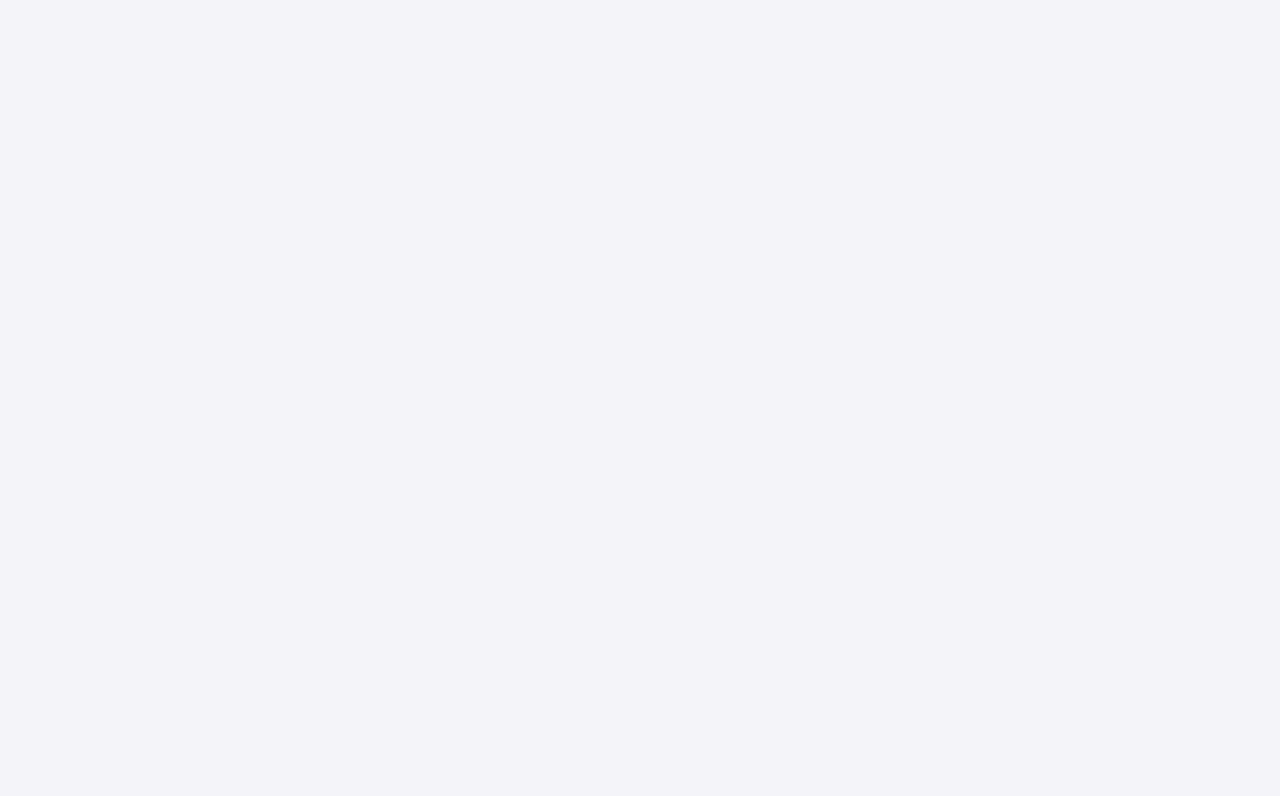
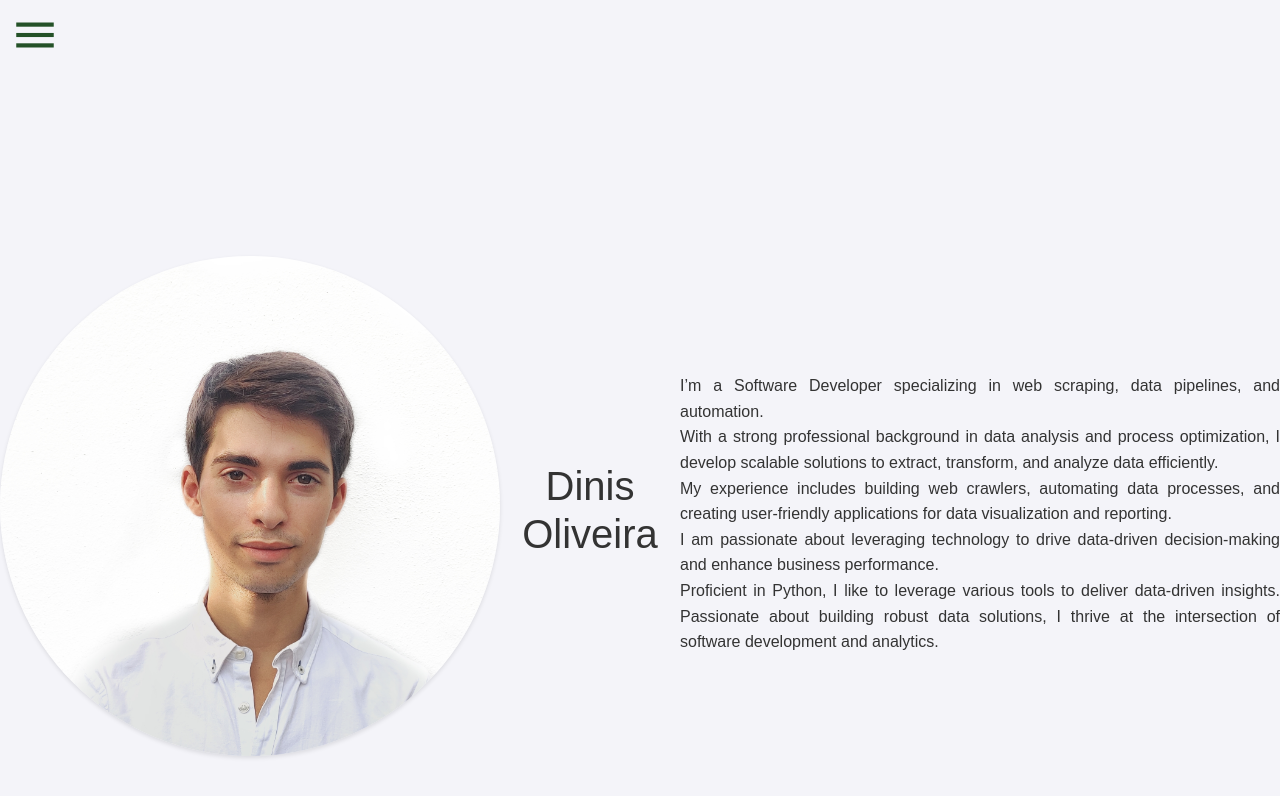
Before and after one commit to DinisOliveira/web-resume, a plain HTML site: page main.html in a window 1280 px wide. Drawn offline with nearby package versions, Linux system fonts and the light colour scheme.

Commit message:
added main page and some styiling

```diff
--- a/main.html
+++ b/main.html
@@ -8,8 +8,43 @@
     <!-- Custom Styles -->
     <link rel="stylesheet" href="styles.css">
     <link href="https://fonts.googleapis.com/icon?family=Material+Icons" rel="stylesheet">
+
 </head>
 <body>
+    <i class="material-icons menu collapsed" data-bs-toggle="collapse" data-bs-target="#navbarContainer" aria-expanded="false" aria-controls="navbarContainer" onClick="toggleMenu()">menu</i>
+    <!-- Collapsible Navbar -->
+    <div class="collapse" id="navbarContainer">
 
+        <nav class="navbar navbar-light flex-column">
+            <div class="container my-5">
+                <ul class="navbar-nav">
+                    <li class="nav-item"><a class="nav-link" href="resume.html">Resume</a></li>
+                    <li class="nav-item"><a class="nav-link" href="#about">Linkedin</a></li>
+                    <li class="nav-item"><a class="nav-link" href="#skills">GitHub</a></li>
+                    <li class="nav-item"><a class="nav-link" href="#experience">Email</a></li>
+                    <!-- <li class="nav-item"><a class="nav-link" href="#education">Education</a></li> -->
+                </ul>
+            </div>
+        </nav>
+    </div>
+    <div class="profile-container ">
+
+        <img src="srcs/imgs/IMG_20230524_180314-01.jpg" alt="Dinis Oliveira" id="profile-pic" class="img-fluid rounded-circle ">
+        <header class="h1">Dinis Oliveira</header>
+        <!-- <section id="about_me" > -->
+            <p class="about-me">
+                I’m a Software Developer specializing in web scraping, data pipelines, and automation.
+                <br> With a strong professional background in data analysis and process optimization, I develop scalable solutions to extract, transform, and analyze data efficiently.
+                <br> My experience includes building web crawlers, automating data processes, and creating user-friendly applications for data visualization and reporting.
+                <br> I am passionate about leveraging technology to drive data-driven decision-making and enhance business performance.
+                <br> Proficient in Python, I like to leverage various tools to deliver data-driven insights. Passionate about building robust data solutions, I thrive at the intersection of software development and analytics.
+            </p>
+        <!-- </section> -->
+    </div>
+     <!-- JavaScript file -->
+     <script src="scripts/main.js"></script>
+     <!-- Bootstrap JS -->
+     <script src="https://cdn.jsdelivr.net/npm/@popperjs/core@2.11.8/dist/umd/popper.min.js" integrity="sha384-I7E8VVD/ismYTF4hNIPjVp/Zjvgyol6VFvRkX/vR+Vc4jQkC+hVqc2pM8ODewa9r" crossorigin="anonymous"></script>
+     <script src="https://cdn.jsdelivr.net/npm/bootstrap@5.3.3/dist/js/bootstrap.min.js" integrity="sha384-0pUGZvbkm6XF6gxjEnlmuGrJXVbNuzT9qBBavbLwCsOGabYfZo0T0to5eqruptLy" crossorigin="anonymous"></script>
 </body>
 </html>
--- a/styles.css
+++ b/styles.css
@@ -386,3 +386,30 @@ footer a:hover {
         margin-top: 60%; /* Push the body content to the right when navbar is visible */
     }
  }
+
+ #profile-pic  {
+    width: 500px;
+    height: 500px;
+    border-radius: 50%;
+    margin-bottom: 1rem;
+    box-shadow: 0 2px 4px rgba(0, 0, 0, 0.1);
+    transition: transform 0.3s ease; /* Smooth transition */
+
+}
+.profile-container {
+    display: flex;
+    justify-content: space-around;
+    align-items: center;
+    flex-direction: row;
+    margin-top: 20%;
+
+}
+
+.about-me {
+    max-width: 600px;
+    margin: 0 auto;
+    text-align: justify;
+    font-size: 1rem;
+    color: #333;
+    line-height: 1.6;
+}
```
Also changed, not shown: resume.html (+2 -3 lines), srcs/imgs/IMG_20230524_180314-01.jpg (added).
